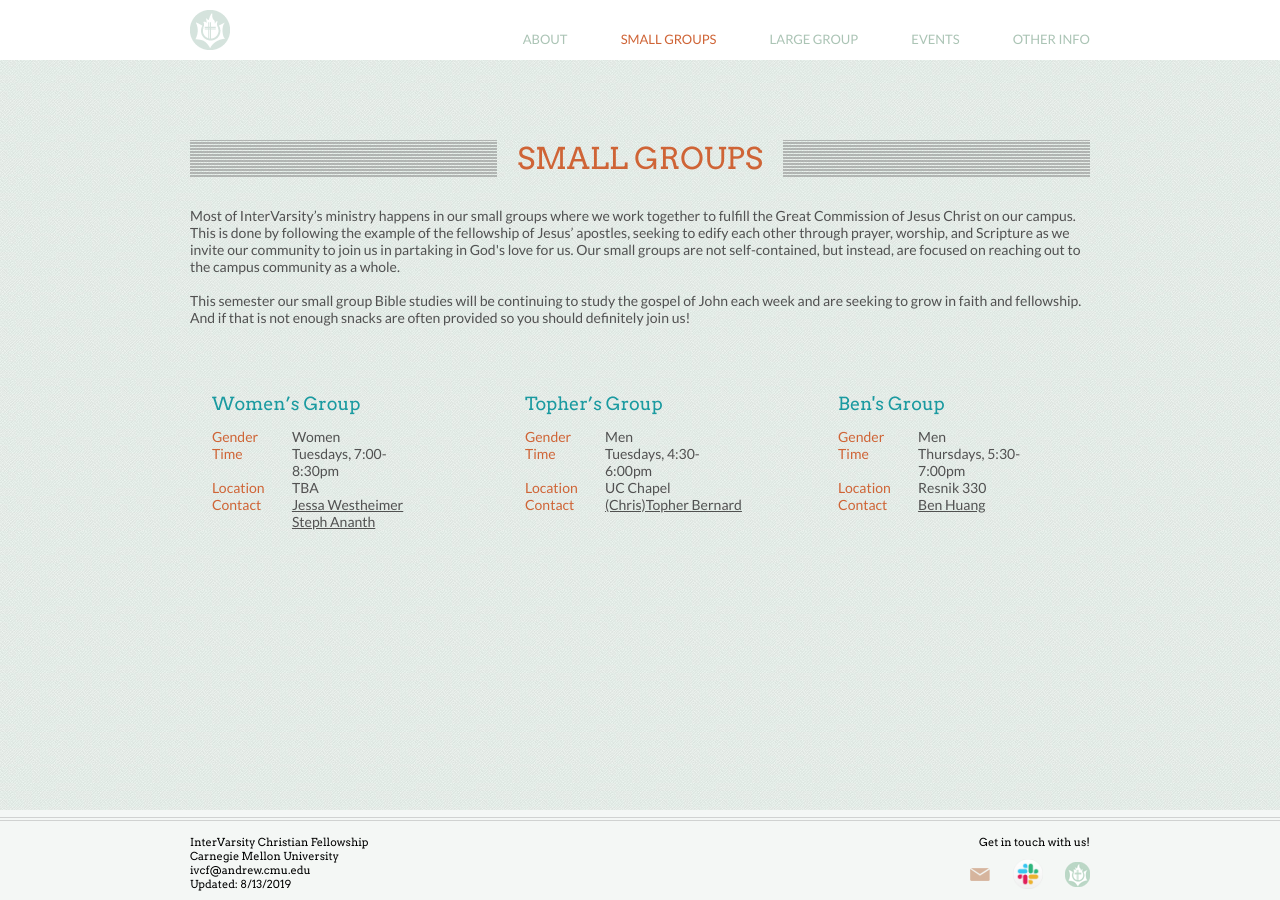
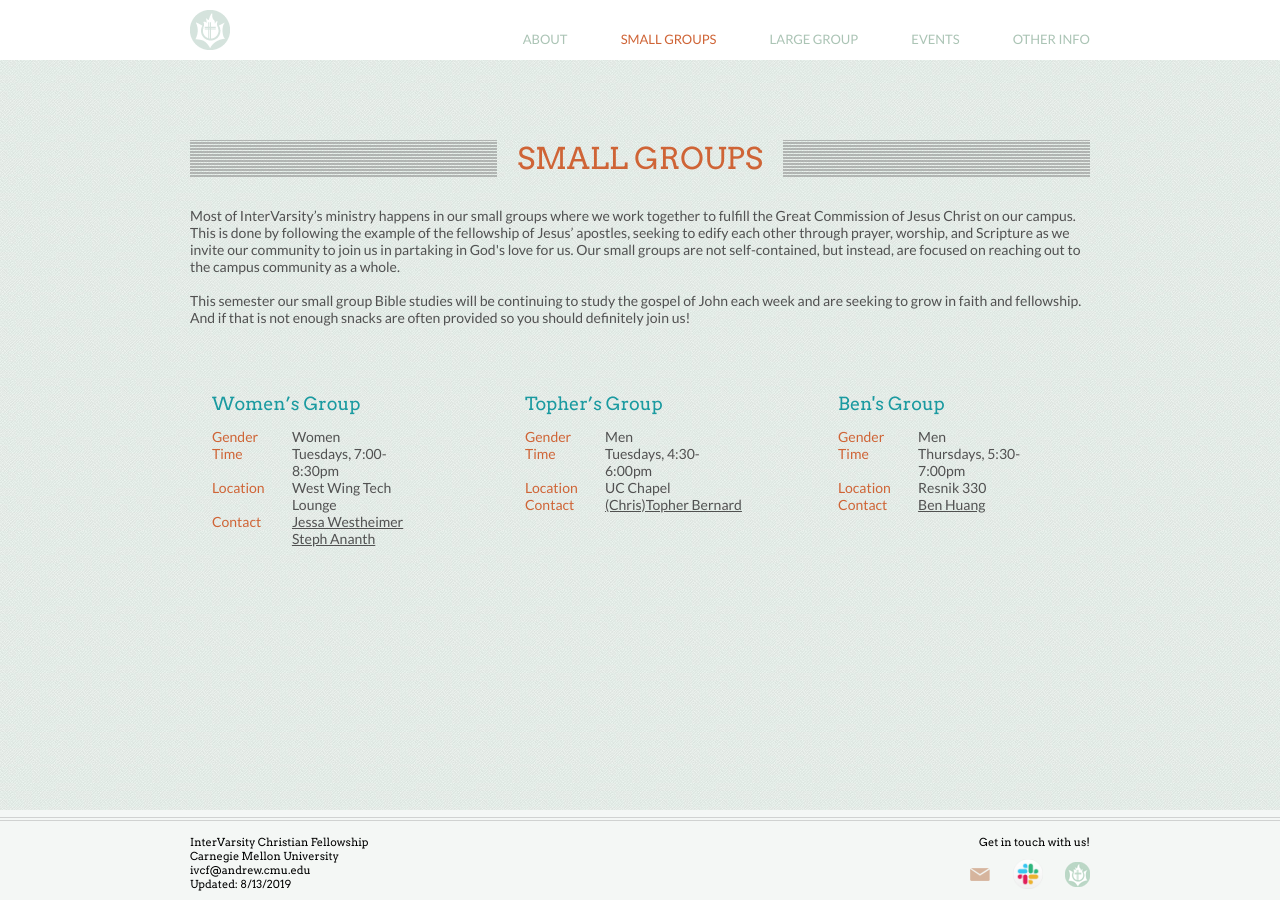
Before and after one commit to ivcf-cmu/ivcf-cmu.github.io, a Jekyll site: the page built from smallgroups.md, in a window 1280 px wide. Built offline with Jekyll 4.4.1, drawn with Linux system fonts in a browser that asks for light colours.

Commit message:
updated women's group location

```diff
--- a/smallgroups.md
+++ b/smallgroups.md
@@ -21,7 +21,7 @@
 			<dt>Time</dt>
 			<dd>Tuesdays, 7:00-8:30pm</dd>
 			<dt>Location</dt>
-			<dd>TBA</dd>
+			<dd>West Wing Tech Lounge</dd>
 			<dt>Contact</dt>
 			<dd>
         <a href="mailto:jwesthei@andrew.cmu.edu" target="_blank">Jessa Westheimer</a>
```
